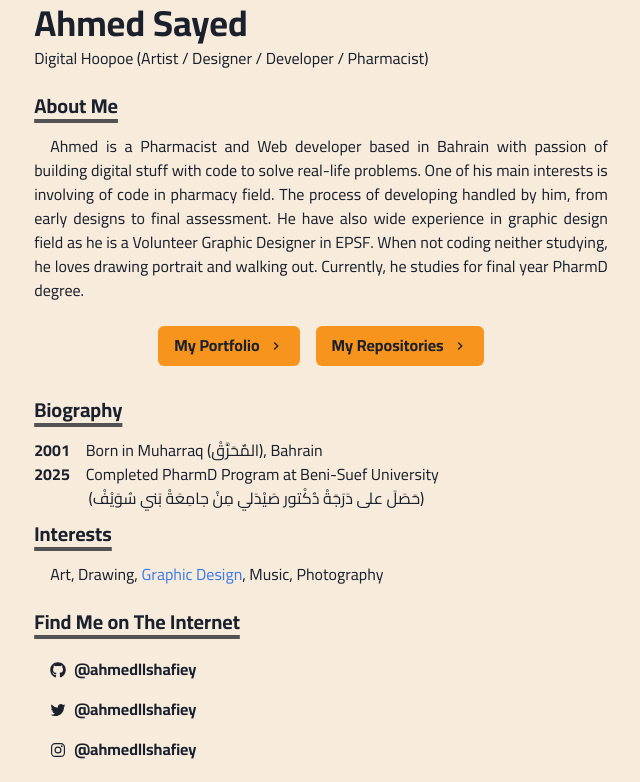
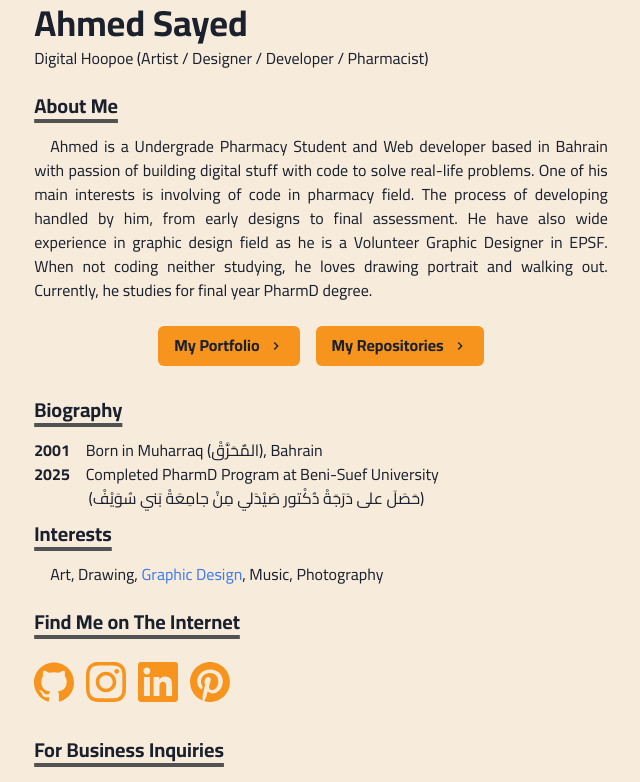
Before and after one commit to ahmedllshafiey/My-Homepage, a Next.js app: page / in a window 1280 px wide. Shown: the part 740-1522 px from the top of the page, without its empty margins (319-959 px from the left). Built offline with nearby package versions, Linux system fonts and the light colour scheme.

Commit message:
Nearly Completed

```diff
--- a/components/navbar.js
+++ b/components/navbar.js
@@ -46,7 +46,6 @@ const Navbar = props => {
       as="nav"
       w="100%"
       bg={useColorModeValue('#f7ebdc', '#202023')}
-      style={{ backdropFilter: 'blur(10px)' }}
       zIndex={1}
       {...props}
     >
--- a/pages/index.js
+++ b/pages/index.js
@@ -20,7 +20,13 @@ import { Header } from '../components/header'
 import img from '../public/images/assets/Story.jpg'
 import { GridItem } from '../components/grid-item'
 import { FaGithub } from 'react-icons/fa'
-import { IoLogoTwitter, IoLogoInstagram } from 'react-icons/io5'
+import {
+  SiGithub,
+  SiInstagram,
+  SiLinkedin,
+  SiBehance,
+  SiPinterest
+} from 'react-icons/si'
 const Page = () => {
   return (
     <Layout>
@@ -48,7 +54,7 @@ const Page = () => {
             About Me
           </Heading>
           <Paragraph>
-            Ahmed is a Pharmacist and Web developer based in Bahrain with
+            Ahmed is a Undergrade Pharmacy Student and Web developer based in Bahrain with
             passion of building digital stuff with code to solve real-life
             problems. One of his main interests is involving of code in pharmacy
             field. The process of developing handled by him, from early designs
@@ -99,32 +105,50 @@ const Page = () => {
           <Heading as="h3" variant="section-title">
             Find Me on The Internet
           </Heading>
-          <List>
-            <ListItem>
-              <Link href="https://github.com/ahmedllshafiey" target="_blank">
-                <Button variant="ghost" leftIcon={<Icon as={FaGithub} />}>
-                  @ahmedllshafiey
-                </Button>
-              </Link>
-            </ListItem>
-            <ListItem>
-              <Link href="https://github.com/ahmedllshafiey" target="_blank">
-                <Button variant="ghost" leftIcon={<Icon as={IoLogoTwitter} />}>
-                  @ahmedllshafiey
-                </Button>
-              </Link>
-            </ListItem>
-            <ListItem>
-              <Link href="https://github.com/ahmedllshafiey" target="_blank">
-                <Button
-                  variant="ghost"
-                  leftIcon={<Icon as={IoLogoInstagram} />}
-                >
-                  @ahmedllshafiey
-                </Button>
-              </Link>
-            </ListItem>
-          </List>
+          <Box
+            align="center"
+            justifyContent="flex-start"
+            display="flex"
+            alignItems="center"
+            flexWrap="wrap"
+            mt={4}
+          >
+            <Link
+              href="https://github.com/ahmedllshafiey"
+              color="#F7941D"
+              m={3}
+              ml={0}
+            >
+              <SiGithub fontSize={40} />
+            </Link>
+            <Link
+              href="https://www.instagram.com/ahmedllshafiey/"
+              color="#F7941D"
+              m={3}
+              ml={0}
+              target="_blank"
+            >
+              <SiInstagram fontSize={40} />
+            </Link>
+            <Link
+              href="https://www.linkedin.com/in/ahmedllshafiey/"
+              color="#F7941D"
+              m={3}
+              ml={0}
+              target="_blank"
+            >
+              <SiLinkedin fontSize={40} />
+            </Link>
+            <Link
+              href="https://www.pinterest.com/ahmedllshafiey/"
+              color="#F7941D"
+              m={3}
+              ml={0}
+              target="_blank"
+            >
+              <SiPinterest fontSize={40} />
+            </Link>
+          </Box>
         </Section>
         <Section delay={0.3}>
           <Heading as="h3" variant="section-title">
```
Also changed, not shown: pages/works.js (+16 -2 lines), pages/works/brand.js (added, +61 -0 lines), pages/works/core.js (added, +57 -0 lines), pages/works/egypt.js (added, +66 -0 lines), public/images/assets/Logo.jpg (added).
